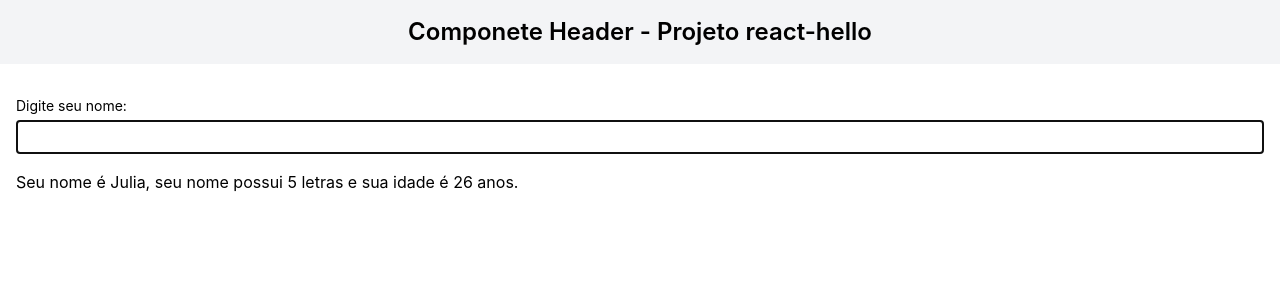
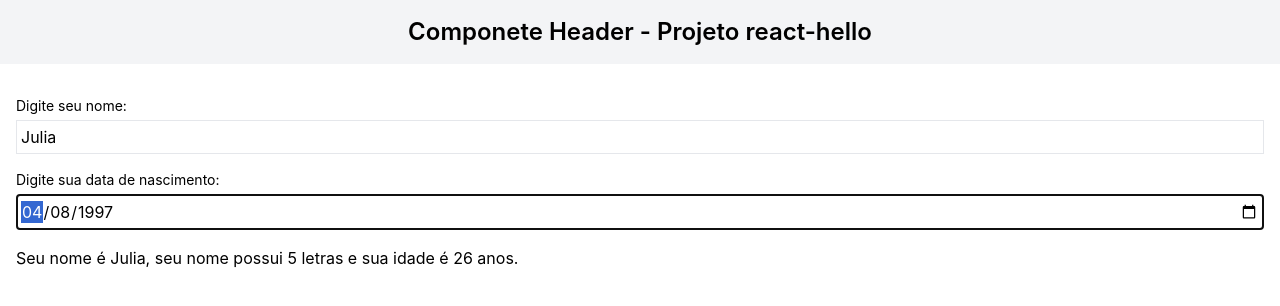
Before and after one commit to JuliaJPereira/react-hello-pos-xp, a React (Create React App) app: page / in a window 1280 px wide. Shown: the top 306 px of the page. Built offline with nearby package versions, Linux system fonts and the light colour scheme.

Commit message:
Aula 2.7 React-hello – Componentização de <input>'s e trabalhando com eventos

```diff
--- a/src/App.js
+++ b/src/App.js
@@ -1,15 +1,20 @@
 import { useState } from 'react';
 import { Header } from './components/Header';
 import { Main } from './components/Main';
+import { TextInput } from './components/TextInput';
+import { DateInput } from './components/DateInput';
 // import { Test } from './components/Test';
 
 export default function App() {
   const [name, setName] = useState('Julia');
+  const [birthDate, setBirthDate] = useState('1997-04-08');
 
-  // uma função dentro de outra é chamada de closure no React
-  function handleNameChange(event) {
-    const newName = event.target.value;
+  function handleNameChange(newName) {
     setName(newName);
+  }
+
+  function handleBirthDateChange(newBirthDate) {
+    setBirthDate(newBirthDate);
   }
 
   return (
@@ -17,18 +22,16 @@ export default function App() {
     <>
       <Header size="large">Componete Header - Projeto react-hello</Header>
       <Main>
-        <div className="flex flex-col my-4">
-          <label className="text-sm mb-1" htmlFor="inputName">
-            Digite seu nome:
-          </label>
-          <input
-            autoFocus
-            id="inputName"
-            className="border p-1"
-            type="text"
-            onChange={handleNameChange}
-          />
-        </div>
+        <TextInput
+          labelDescription="Digite seu nome:"
+          inputValue={name}
+          onInputChange={handleNameChange}
+        />
+        <DateInput
+          labelDescription="Digite sua data de nascimento:"
+          inputValue={birthDate}
+          onInputChange={handleBirthDateChange}
+        />
         <p>
           {/* usamos chaves para inserir variáveis no JSX */}
           Seu nome é {name}, seu nome possui {name.length} letras e sua idade é
--- /dev/null
+++ b/src/components/DateInput.js
@@ -0,0 +1,27 @@
+export function DateInput({
+  labelDescription = 'Descrição do label',
+  inputValue = '2021-04-30',
+  onInputChange = null,
+}) {
+  function handleInputChange({ currentTarget }) {
+    if (onInputChange) {
+      const newValue = currentTarget.value;
+      onInputChange(newValue);
+    }
+  }
+  return (
+    <div className="flex flex-col my-4">
+      <label className="text-sm mb-1" htmlFor="inputName">
+        {labelDescription}
+      </label>
+      <input
+        autoFocus
+        id="inputName"
+        className="border p-1"
+        type="date"
+        value={inputValue}
+        onChange={handleInputChange}
+      />
+    </div>
+  );
+}
--- /dev/null
+++ b/src/components/TextInput.js
@@ -0,0 +1,27 @@
+export function TextInput({
+  labelDescription = 'Descrição do label',
+  inputValue = 'Valor padrão do input',
+  onInputChange = null,
+}) {
+  function handleInputChange({ currentTarget }) {
+    if (onInputChange) {
+      const newValue = currentTarget.value;
+      onInputChange(newValue);
+    }
+  }
+  return (
+    <div className="flex flex-col my-4">
+      <label className="text-sm mb-1" htmlFor="inputName">
+        {labelDescription}
+      </label>
+      <input
+        autoFocus
+        id="inputName"
+        className="border p-1"
+        type="text"
+        value={inputValue}
+        onChange={handleInputChange}
+      />
+    </div>
+  );
+}
```
